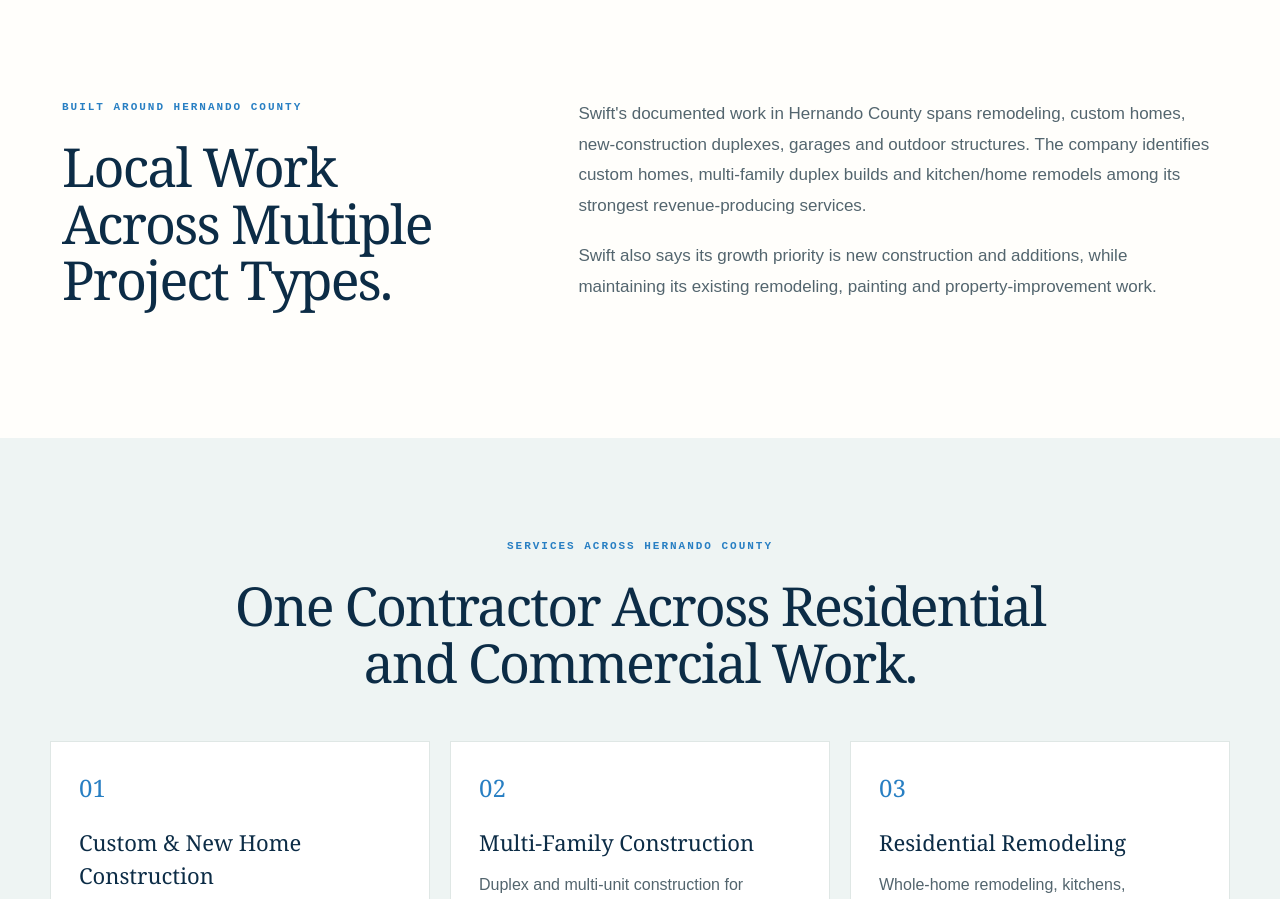
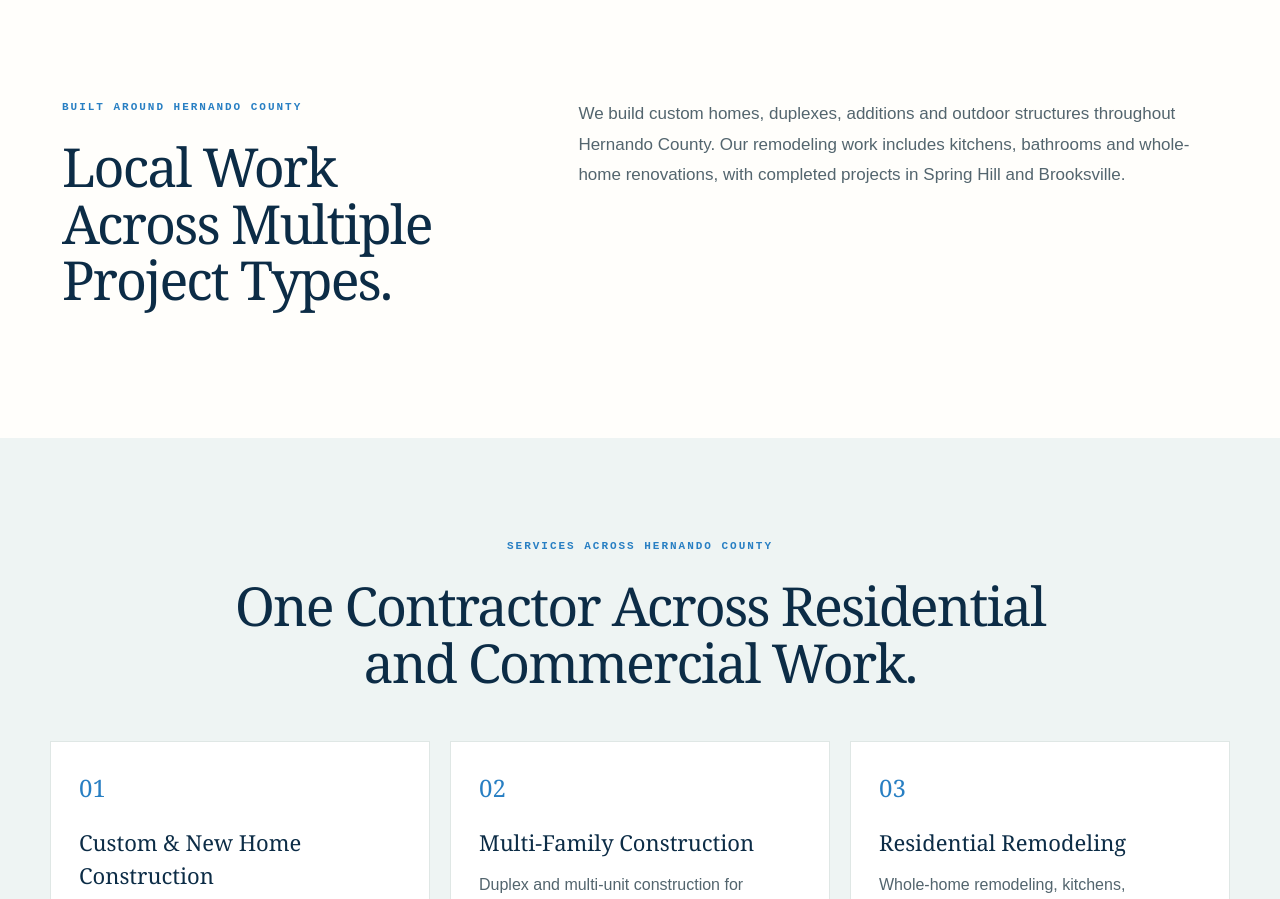
Before and after one commit to stylus1274/swift, a Next.js app: page /locations/hernando-county-fl in a window 1280 px wide. Shown: the part 1014-1913 px from the top of the page. Built offline with nearby package versions, Linux system fonts and the light colour scheme.

Commit message:
Replace internal strategy language on Hernando County page (#18)

```diff
--- a/app/locations/hernando-county-fl/page.tsx
+++ b/app/locations/hernando-county-fl/page.tsx
@@ -32,7 +32,7 @@ export default function HernandoCountyLocationPage(){
     </section>
     <section className={styles.intro}>
       <div><p className={styles.eyebrow}>BUILT AROUND HERNANDO COUNTY</p><h2>Local Work Across Multiple Project Types.</h2></div>
-      <div><p>Swift&apos;s documented work in Hernando County spans remodeling, custom homes, new-construction duplexes, garages and outdoor structures. The company identifies custom homes, multi-family duplex builds and kitchen/home remodels among its strongest revenue-producing services.</p><p>Swift also says its growth priority is new construction and additions, while maintaining its existing remodeling, painting and property-improvement work.</p></div>
+      <div><p>We build custom homes, duplexes, additions and outdoor structures throughout Hernando County. Our remodeling work includes kitchens, bathrooms and whole-home renovations, with completed projects in Spring Hill and Brooksville.</p></div>
     </section>
     <section className={styles.servicesSection}>
       <div className={styles.sectionHeading}><p className={styles.eyebrow}>SERVICES ACROSS HERNANDO COUNTY</p><h2>One Contractor Across Residential and Commercial Work.</h2></div>
```
